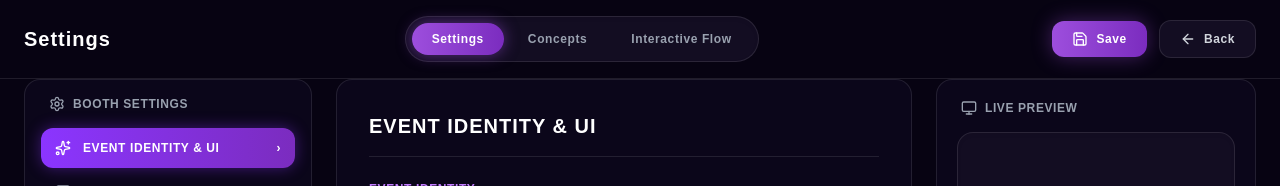
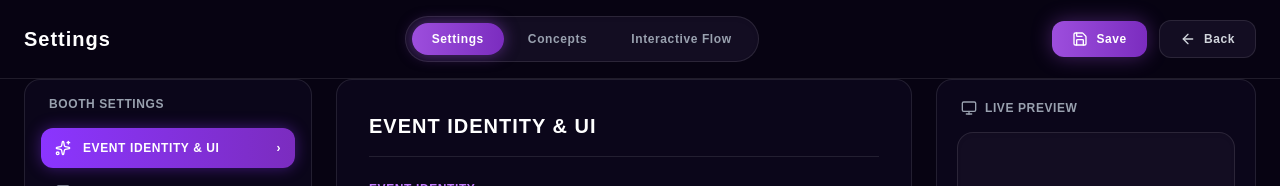
Before and after one commit to nuryanash3-lgtm/cekreks, a Next.js app: page /event/1/settings in a window 1280 px wide. Shown: the top 186 px of the page. Built offline with nearby package versions, Linux system fonts and the light colour scheme.

Commit message:
feat: clean

```diff
--- a/src/app/event/[kode]/settings/page.tsx
+++ b/src/app/event/[kode]/settings/page.tsx
@@ -165,7 +165,6 @@ export default function EventSettingsPage() {
         {/* 1. SIDEBAR KIRI (Menu Navigasi) */}
         <aside className="w-72 flex flex-col bg-[#0b061a] border border-white/10 rounded-2xl p-4 shrink-0 h-full overflow-y-auto">
           <div className="flex items-center space-x-2 text-gray-400 text-xs font-bold tracking-wider mb-4 px-2">
-            <Settings className="w-4 h-4" />
             <span>BOOTH SETTINGS</span>
           </div>
 
```
